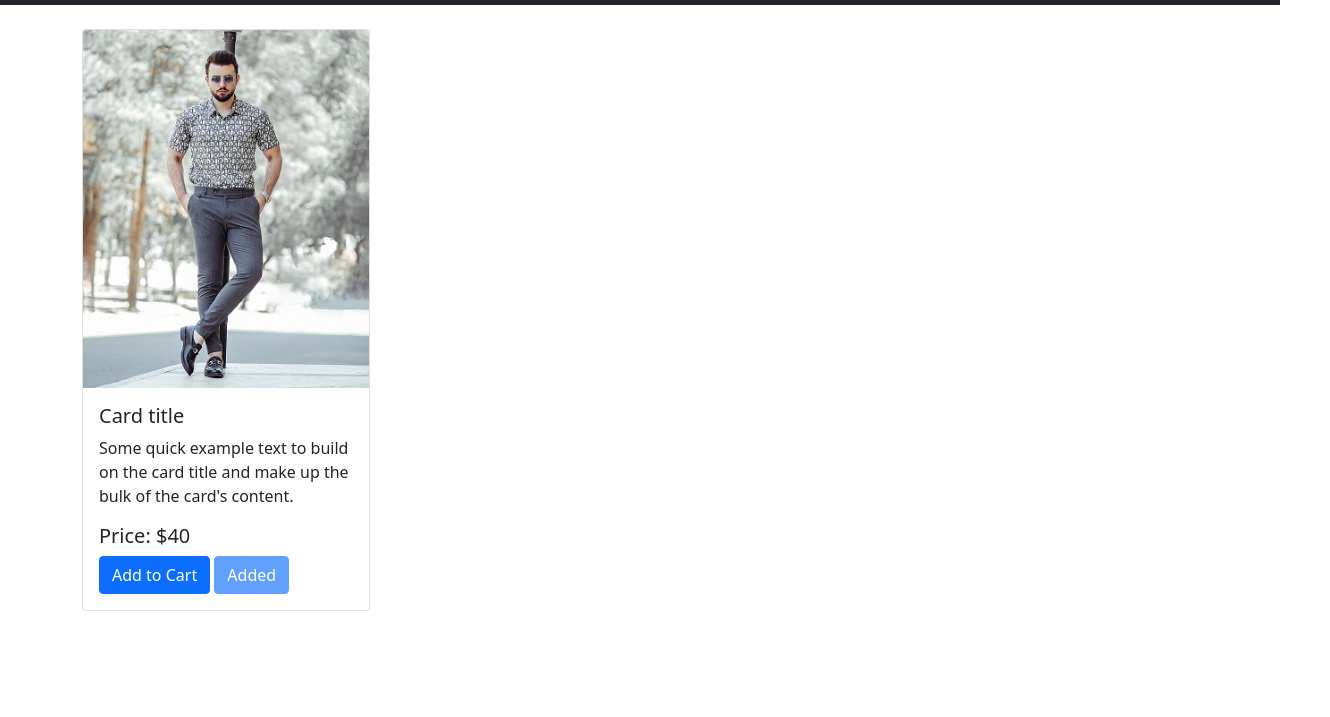
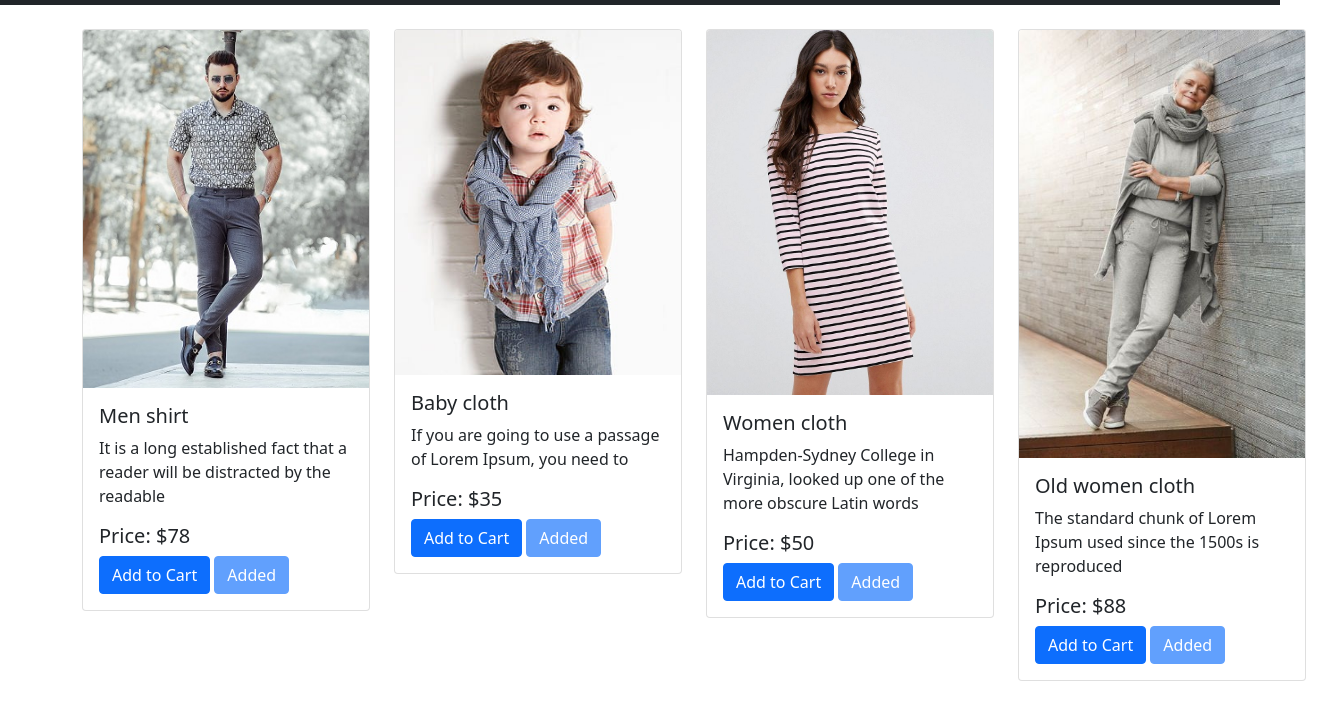
Before and after one commit to musakazim989/vanillajs_addto_cart, a website with bundled scripts: page index.html in a window 1280 px wide. Shown: the part 51-768 px from the top of the page, 1330 px wide, since content can reach past the window. Built offline with nearby package versions, Linux system fonts and the light colour scheme.

Commit message:
cards show

```diff
--- a/assets/js/product.js
+++ b/assets/js/product.js
@@ -1,10 +1,10 @@
 const products = [
   {
     id: 1,
-    title: "Men chekck shirt",
+    title: "Men shirt",
     description:
       "It is a long established fact that a reader will be distracted by the readable",
-    image: "../images/1.jpg",
+    image: "1.jpg",
     price: "78",
   },
   {
@@ -24,7 +24,7 @@ const products = [
     price: "50",
   },
   {
-    id: 1,
+    id: 4,
     title: "Old women cloth",
     description:
       "The standard chunk of Lorem Ipsum used since the 1500s is reproduced",
--- a/assets/js/showProducts.js
+++ b/assets/js/showProducts.js
@@ -1,6 +1,30 @@
 import products from "./product.js"
+const cards = document.querySelector(".cards")
 
-showtProducts()
-let showtProducts = () => {
-    const
+let myProduct = () => {
+  products.map((item, key) => {
+    console.log(item)
+    let cardsDiv = document.createElement("div")
+    cardsDiv.innerHTML = `
+    <div class="card me-4" style="width: 18rem">
+    <img src='../../assets/images/${item.image}' class="card-img-top" alt="..." />
+        <div class="card-body">
+          <h5 class="card-title">${item.title}</h5>
+          <p class="card-text">
+            ${item.description}
+          </p>
+          <h5 class="card-title">
+            Price: <span>$${item.price}</span>
+          </h5>
+
+          <button class="btn btn-primary">Add to Cart</button>
+          <button class="btn btn-primary" disabled>
+            Added
+          </button>
+        </div>
+      </div>
+      `
+    cards.appendChild(cardsDiv)
+  })
 }
+myProduct()
--- a/index.html
+++ b/index.html
@@ -95,8 +95,8 @@
     </nav>
 
     <section>
-      <div class="container mt-4 d-flex">
-        <div class="card me-4" style="width: 18rem">
+      <div class="container mt-4 mb-4 d-flex cards">
+        <!-- <div class="card me-4" style="width: 18rem">
           <img src="./assets/images/1.jpg" class="card-img-top" alt="..." />
           <div class="card-body">
             <h5 class="card-title">Card title</h5>
@@ -109,15 +109,15 @@
             <button class="btn btn-primary">Add to Cart</button>
             <button class="btn btn-primary" disabled>Added</button>
           </div>
-        </div>
+        </div> -->
       </div>
     </section>
-
+    <script type="module" src="./assets/js/showProducts.js"></script>
     <script
       src="https://cdn.jsdelivr.net/npm/bootstrap@5.0.2/dist/js/bootstrap.bundle.min.js"
       integrity="sha384-MrcW6ZMFYlzcLA8Nl+NtUVF0sA7MsXsP1UyJoMp4YLEuNSfAP+JcXn/tWtIaxVXM"
       crossorigin="anonymous"
     ></script>
-    <script src="./assets/js/showProducts.js"></script>
+    <!-- <script src="./assets/js/showProducts.js"></script> -->
   </body>
 </html>
```
